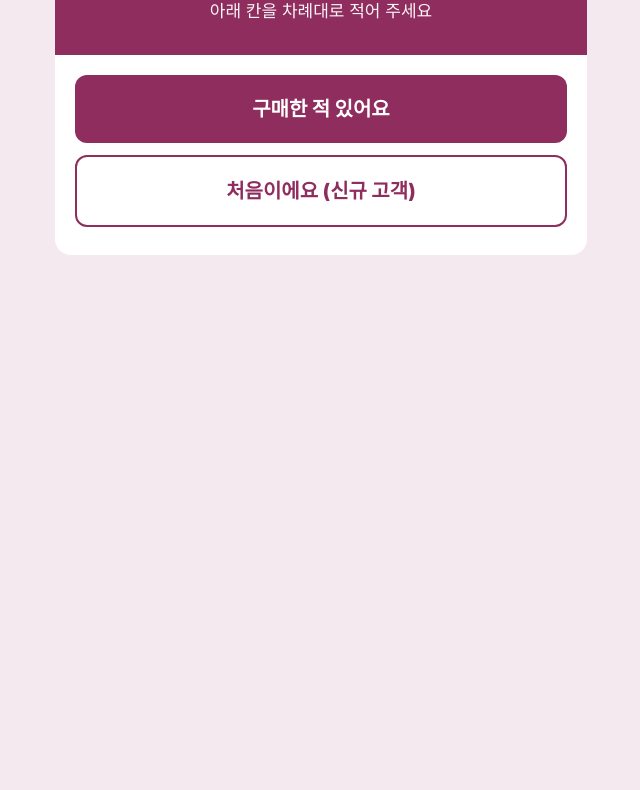
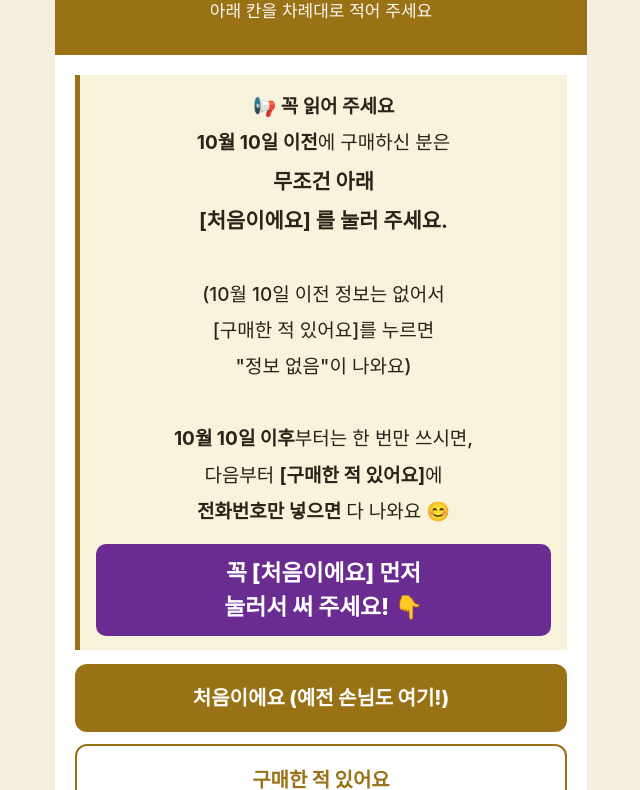
Before and after one commit to emmma0819/miko-order, a plain HTML site: page index.html in a window 1280 px wide. Shown: the part 107-897 px from the top of the page, without its empty margins (319-959 px from the left). Before the commit the page ends 800 px from the top, so only its background shows below. Drawn offline with Linux system fonts and the light colour scheme.

Commit message:
Add files via upload

```diff
--- a/index.html
+++ b/index.html
@@ -5,7 +5,7 @@
 <meta name="viewport" content="width=device-width,initial-scale=1">
 <title>미코사픽 주문서</title>
 <style>
-:root{--bg:#f3e9ef;--card:#fff;--ink:#2a1f28;--mut:#6b5a66;--main:#8f2d5e;--soft:#fbe9f2;--line:#d9c3d1}
+:root{--bg:#f5efe0;--card:#fff;--ink:#2a2418;--mut:#6b5f45;--main:#9a7216;--soft:#faf3dc;--line:#dccfa8}
 *{box-sizing:border-box}
 body{margin:0;background:var(--bg);color:var(--ink);font-family:'Noto Sans KR',-apple-system,'Apple SD Gothic Neo','Malgun Gothic',sans-serif;font-size:18px;line-height:1.6}
 .wrap{max-width:560px;margin:0 auto;padding:16px 14px 40px}
@@ -24,7 +24,7 @@ textarea{min-height:110px;resize:vertical}
 input:focus,textarea:focus{outline:3px solid var(--main);outline-offset:1px}
 .opt{display:flex;gap:12px;align-items:center;padding:10px 0;font-size:18px}
 .opt input{width:26px;height:26px;accent-color:var(--main);flex:none}
-.agree{background:#faf6f8;border-radius:10px;padding:16px;margin-top:18px;font-size:16.5px}
+.agree{background:#faf7ee;border-radius:10px;padding:16px;margin-top:18px;font-size:16.5px}
 button.main{width:100%;margin-top:28px;padding:18px;border:0;border-radius:12px;background:var(--main);color:#fff;font:inherit;font-size:20px;font-weight:800;cursor:pointer}
 button.main:disabled{opacity:.55}
 #findMsg{color:#a32d2d;font-weight:700;margin-top:10px}
@@ -34,7 +34,7 @@ button.main:disabled{opacity:.55}
 #done h2{color:var(--main);margin:0 0 10px;font-size:25px}
 #done .warn{background:var(--soft);border-left:5px solid var(--main);padding:14px 16px;margin:18px 0 10px;font-weight:700;font-size:17px}
 .sum{border:1.5px solid var(--line);border-radius:12px;padding:6px 14px;margin:18px 0}
-.sum div{padding:9px 0;border-bottom:1px solid #eee3ea;font-size:17px}
+.sum div{padding:9px 0;border-bottom:1px solid #ece3cc;font-size:17px}
 .sum div:last-child{border:0}
 .sum b{display:block;color:var(--mut);font-size:15px;font-weight:600}
 .sum span{white-space:pre-wrap;word-break:break-all}
@@ -65,8 +65,16 @@ button.main:disabled{opacity:.55}
       </div>
 
       <div id="choice">
-        <button class="main" id="chooseOld" type="button" style="margin-top:0">구매한 적 있어요</button>
-        <button class="main" id="chooseNew" type="button" style="margin-top:12px;background:#fff;color:var(--main);border:2px solid var(--main)">처음이에요 (신규 고객)</button>
+        <div class="notice" style="margin:0 0 14px;font-weight:700;line-height:1.9;text-align:center;font-size:19px">
+          📢 꼭 읽어 주세요<br>
+          <span style="font-weight:500"><b>10월 10일 이전</b>에 구매하신 분은<br>
+          <b style="font-size:1.1em">무조건 아래<br>[처음이에요] 를 눌러 주세요.</b><br><br>
+          (10월 10일 이전 정보는 없어서<br>[구매한 적 있어요]를 누르면<br>"정보 없음"이 나와요)<br><br>
+          <b>10월 10일 이후</b>부터는 한 번만 쓰시면,<br>다음부터 <b>[구매한 적 있어요]</b>에<br><b>전화번호만 넣으면</b> 다 나와요 😊</span>
+          <div style="margin-top:14px;padding:12px 10px;background:#6a2c91;color:#fff;border-radius:10px;text-align:center;font-size:1.2em;font-weight:800;line-height:1.5">꼭 [처음이에요] 먼저<br>눌러서 써 주세요! 👇</div>
+        </div>
+        <button class="main" id="chooseNew" type="button" style="margin-top:0">처음이에요 (예전 손님도 여기!)</button>
+        <button class="main" id="chooseOld" type="button" style="margin-top:12px;background:#fff;color:var(--main);border:2px solid var(--main)">구매한 적 있어요</button>
       </div>
 
       <div class="notice" id="findBox" style="display:none;margin-top:18px">
@@ -139,6 +147,8 @@ const API = 'https://script.google.com/macros/s/AKfycbxupMPyp6t0HCMlyMRPssJuAstN
 
 const KEY = 'miko_last_order';
 const HOURS = 10;
+// "구매한 적 있어요" 버튼 스위치: false = 숨김(처음부터 바로 쓰기), true = 보이기 (한 달 뒤 true 로 바꾸세요)
+const SHOW_OLD = true;
 const $ = id => document.getElementById(id);
 const FIELDS = ['nick','depositor','items','qty','amount','rname','phone','address'];
 const LABELS = {nick:'닉네임',depositor:'입금자명',items:'상품 / 컬러 / 사이즈',qty:'총 주문 수량',amount:'총금액',shipping:'배송비',rname:'받으실 분 성함',phone:'전화번호',address:'주소'};
@@ -241,7 +251,7 @@ async function findOrder() {
   try {
     const r = await fetch(API + '?action=find&phone=' + encodeURIComponent(phone));
     const j = await r.json();
-    if (!j.ok) { msg.textContent = '쓰신 주문서를 못 찾았어요. 전에 적으셨던 전화번호와 같은지 확인해 주세요. 처음 주문하시면 위의 [처음이에요] 버튼을 눌러 주세요.'; return; }
+    if (!j.ok) { msg.textContent = '정보를 못 찾았어요. 전화번호가 맞는지 확인해 주세요. 10월 10일 이전에 구매하신 분은 위의 [처음이에요] 버튼을 눌러서 써 주세요.'; return; }
     if (j.mode === 'profile') applyProfile(j.profile); else applyLoaded(j.id, j.order);
   } catch (e) {
     msg.textContent = '연결이 안 됐어요. 잠시 후 다시 눌러 주세요.';
@@ -260,7 +270,7 @@ $('newBtn').onclick = () => {
   $('nickNote').style.display = 'none';
   $('savedBox').style.display = 'none';
   $('findBox').style.display = 'none';
-  $('choice').style.display = 'block';
+  $('choice').style.display = SHOW_OLD ? 'block' : 'none';
   $('submitBtn').textContent = '제출하기';
   showFields();
 };
@@ -281,6 +291,8 @@ $('chooseNew').onclick = () => {
 };
 
 $('reedit').onclick = () => { if (editId) loadOrder(editId); };
+
+if (!SHOW_OLD) { $('choice').style.display = 'none'; showFields(); }
 
 $('form').onsubmit = async e => {
   e.preventDefault();
```
